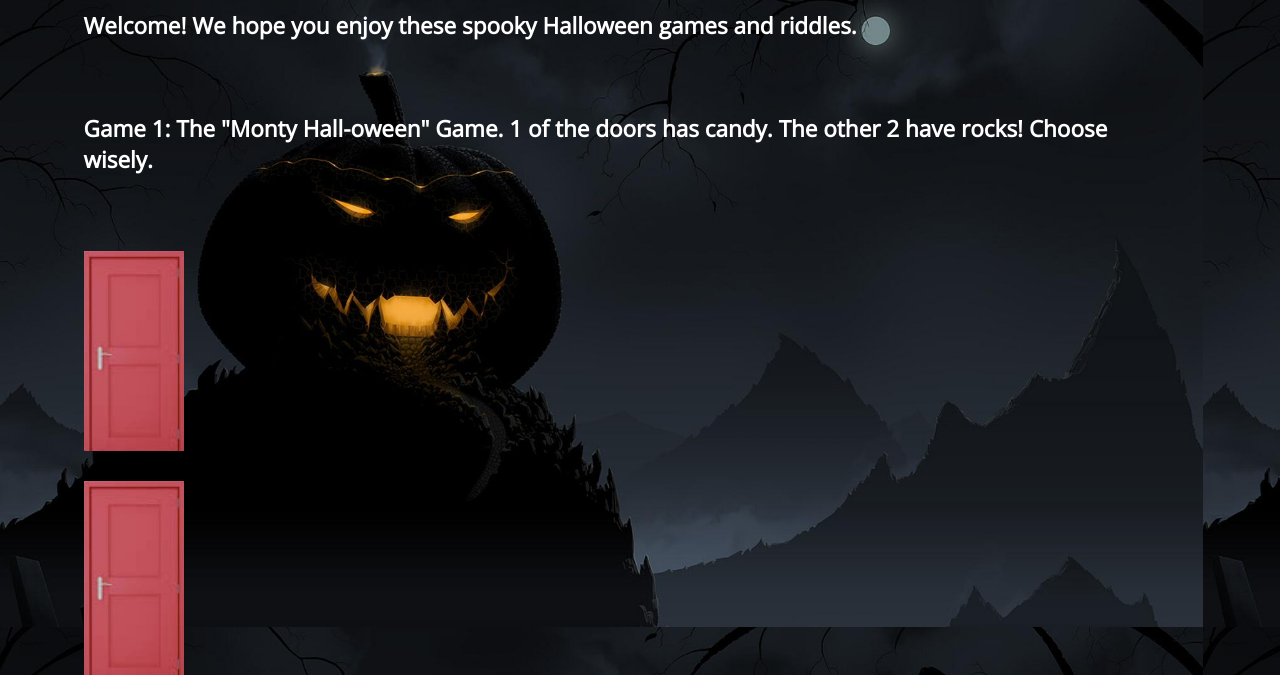
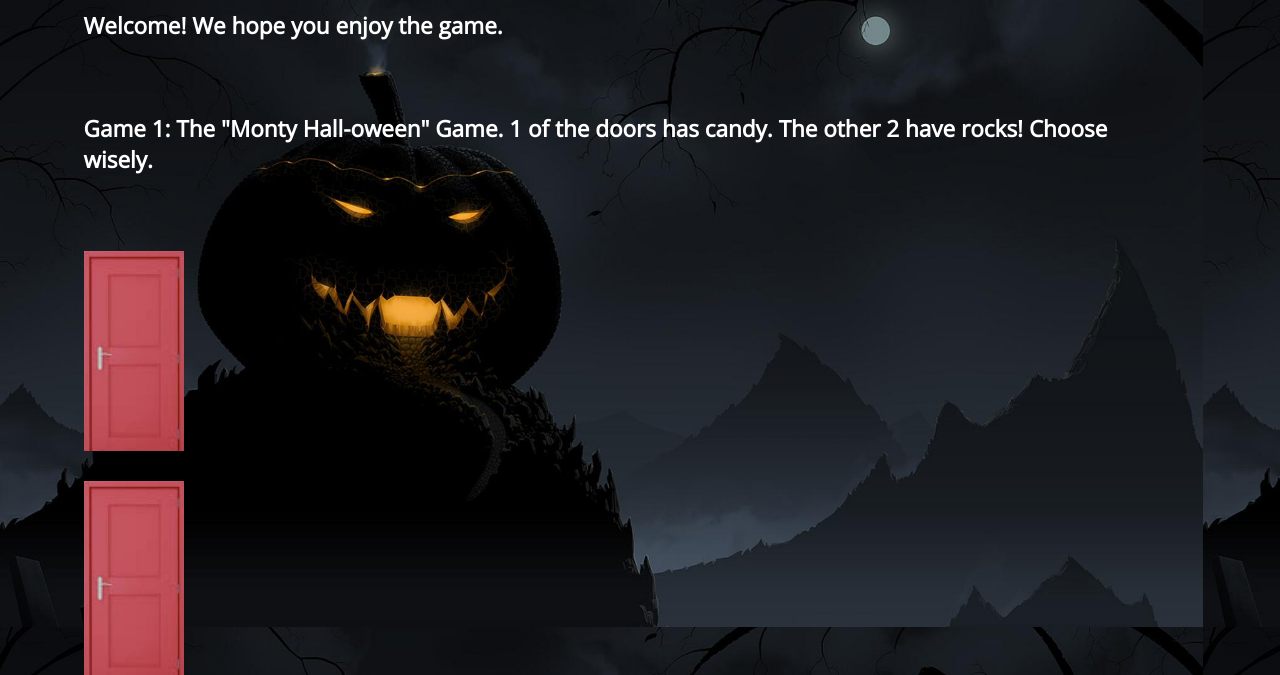
Before and after one commit to caseyanne4/Cool-Project-1, a plain HTML site: page halloweenpage.html in a window 1280 px wide. Shown: the part 125-800 px from the top of the page. Drawn offline with nearby package versions, Linux system fonts and the light colour scheme.

Commit message:
Add files via upload

```diff
--- a/halloweenpage.html
+++ b/halloweenpage.html
@@ -10,7 +10,7 @@
 <body>
 <h1> Hello Hack GT! </h1>
 <h2> Halloween Game Site!<h2>
-<p> Welcome! We hope you enjoy these spooky Halloween games and riddles. </p>
+<p> Welcome! We hope you enjoy the game.</p>
 
 <p style = "padding-top: 50px;">Game 1: The "Monty Hall-oween" Game. 1 of the doors has candy. The other 2 have rocks! Choose wisely.</p>
 <br>
```
